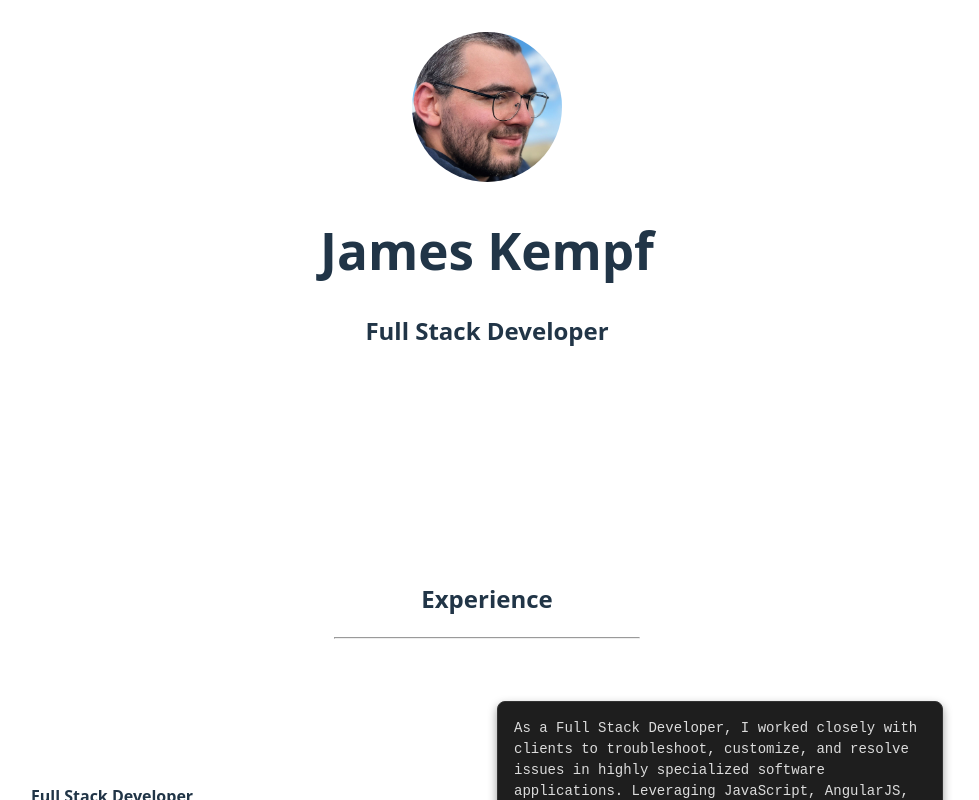
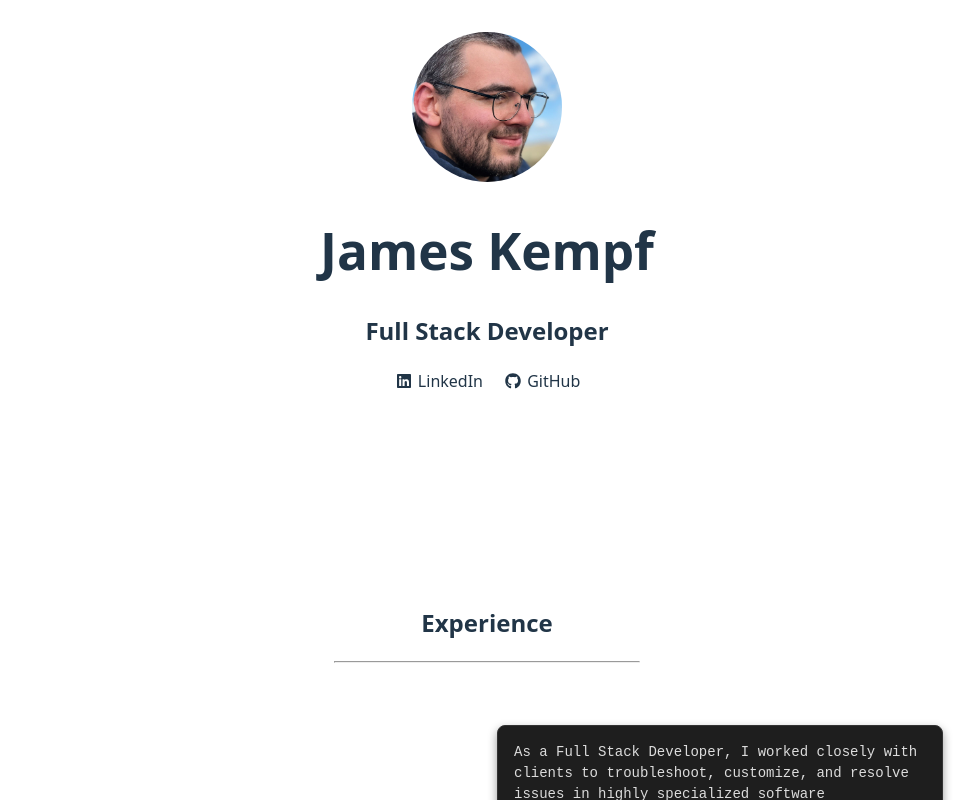
Before and after one commit to james-kempf/resume-site, a React (Vite) app: page / in a window 1280 px wide. Shown: the top 800 px of the page, without its empty margins (153-1132 px from the left). Built offline with nearby package versions, Linux system fonts and the light colour scheme.

Commit message:
add social links

```diff
--- a/package.json
+++ b/package.json
@@ -10,6 +10,9 @@
     "preview": "vite preview"
   },
   "dependencies": {
+    "@fortawesome/fontawesome-svg-core": "^7.1.0",
+    "@fortawesome/free-brands-svg-icons": "^7.1.0",
+    "@fortawesome/react-fontawesome": "^3.1.0",
     "react": "^19.1.1",
     "react-dom": "^19.1.1"
   },
--- a/src/App.css
+++ b/src/App.css
@@ -95,11 +95,18 @@
   filter: brightness(0) invert(1);
   padding-top: 20px;
 }
-
 .external-logo-lrg {
   height: 70px;
   filter: brightness(0) invert(1);
   padding-top: 20px;
+}
+.external-favicon {
+  height: 15px;
+  filter: brightness(0) invert(1);
+  padding-top: 20px;
+}
+.social-link {
+  padding: 10px;
 }
 
 .code-box {
--- a/src/App.jsx
+++ b/src/App.jsx
@@ -1,6 +1,8 @@
 import { useState } from 'react'
 import portrait from './assets/portrait.jpg'
 import sections from './data/sections.json'
+import { FontAwesomeIcon } from '@fortawesome/react-fontawesome'
+import { faLinkedin, faGithub } from '@fortawesome/free-brands-svg-icons';
 import './App.css'
 
 function App() {
@@ -21,11 +23,17 @@ function App() {
   return (
     <>
       <div>
-        <img src={portrait} alt="James Kempf" className="profile-image" />
+        <img src={portrait} alt='James Kempf' className='profile-image' />
       </div>
       <h1>James Kempf</h1>
       <h2>Full Stack Developer</h2>
-      <div className="card">
+      <a className="social-link" href='https://www.linkedin.com/in/james-kempf-1bb20a13a/' target='_blank'>
+        <FontAwesomeIcon icon={faLinkedin} /> LinkedIn
+      </a>
+      <a className="social-link" href='https://github.com/james-kempf' target='_blank'>
+        <FontAwesomeIcon icon={faGithub} /> GitHub
+      </a>
+      <div className='card'>
         <p>Full Stack Developer with 7+ years of experience delivering scalable, client-focused software solutions.
           Proficient in Java, JavaScript, AngularJS, PHP, and Spring Boot, with hands-on work in both SQL and NoSQL databases.
           Experienced in building high-performance APIs and customized applications in Agile teams,
@@ -35,21 +43,21 @@ function App() {
       {sections.map((sec, secIndex) =>
         <div key={secIndex}>
           <h2>{sec.title}</h2>
-          <hr className="divider"></hr>
-          <div className="card">
+          <hr className='divider'></hr>
+          <div className='card'>
             <ul>
               {sec.entries.map((entry, entryIndex) => (
                 <li key={entryIndex}>
-                  <div className="column-container" id={`column-container-${sec.id}-${entry.id}`}>
-                    <div className="column left">
-                      <a href={entry.website} target="_blank">
-                        <img src={entry.image} href={entry.website} target="_blank" className="external-logo"></img>
+                  <div className='column-container' id={`column-container-${sec.id}-${entry.id}`}>
+                    <div className='column left'>
+                      <a href={entry.website} target='_blank'>
+                        <img src={entry.image} href={entry.website} target='_blank' className='external-logo'></img>
                       </a>
                       <h4>{entry.subtitle}</h4>
                       <p>{entry.date}</p>
                     </div>
-                    <div className="column right">
-                      <p className="code-box">{entry.description}</p>
+                    <div className='column right'>
+                      <p className='code-box'>{entry.description}</p>
                     </div>
                   </div>
                 </li>
@@ -58,7 +66,7 @@ function App() {
           </div>
         </div>
       )}
-      <p className="read-the-docs">
+      <p className='read-the-docs'>
         This website was built with React
       </p>
     </>
```
Also changed, not shown: 1 other file (tests, documents, lock files or other folders).
